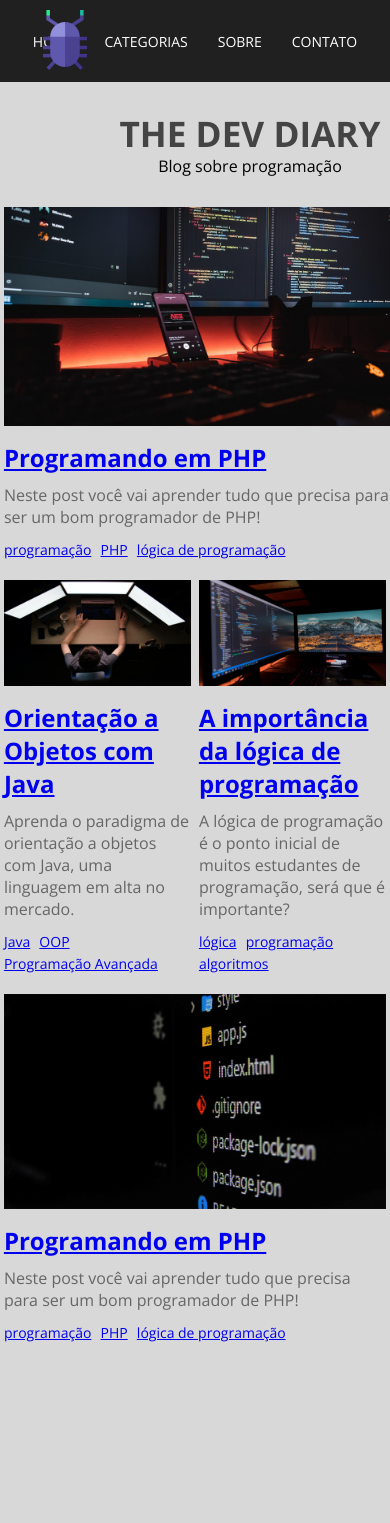
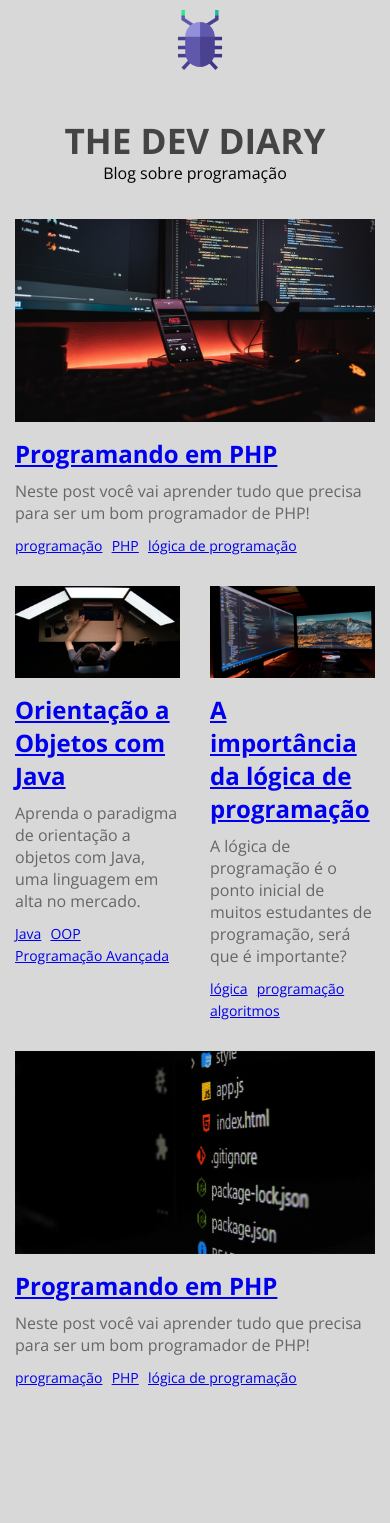
Before and after one commit to aduartee/Blog_Code, a PHP site: page / in a window 390 px wide; the page is wider, and only the part inside the window is pictured. Shown: the top 1523 px of that part. Run offline with PHP 8.4, Linux system fonts and the light colour scheme.

Commit message:
Realizando a responsividade do site

```diff
--- a/css/styles.css
+++ b/css/styles.css
@@ -205,10 +205,11 @@ footer {
     font-weight: 300;
 }
 
-.tags-list{
+.tags-list {
     color: #202020;
     text-transform: uppercase;
 }
+
 .tags-list,
 #categories-list {
     list-style: none;
@@ -240,6 +241,53 @@ body {
 .dark-theme {
     background-color: #1c1c1c;
     color: #fff;
+}
+
+/* RESPONSIVIDADE */
+
+@media(max-width: 480px) {
+
+    header {
+        width: 100%;
+    }
+
+    #logo {
+        display: block;
+        position: relative;
+        margin: 0 auto;
+        left: 0;
+        width: 50px;
+    }
+
+    #navbar {
+        display: none;
+    }
+
+    #title-container {
+        min-width: 100%;
+        margin-top: 20px;
+    }
+
+    #posts-container {
+        margin-top: 20px;
+    }
+
+    .post-box {
+        flex: 100% 1 0%;
+        padding: 15px;
+        margin: 0;
+    }
+
+    #post-container {
+        grid-template-columns: 100%;
+        padding: 15px;
+        grid-template-areas: "main"
+            "sidebar";
+    }
+
+    .img-container img {
+        width: 100%;
+    }
 }
 
 button {
```
